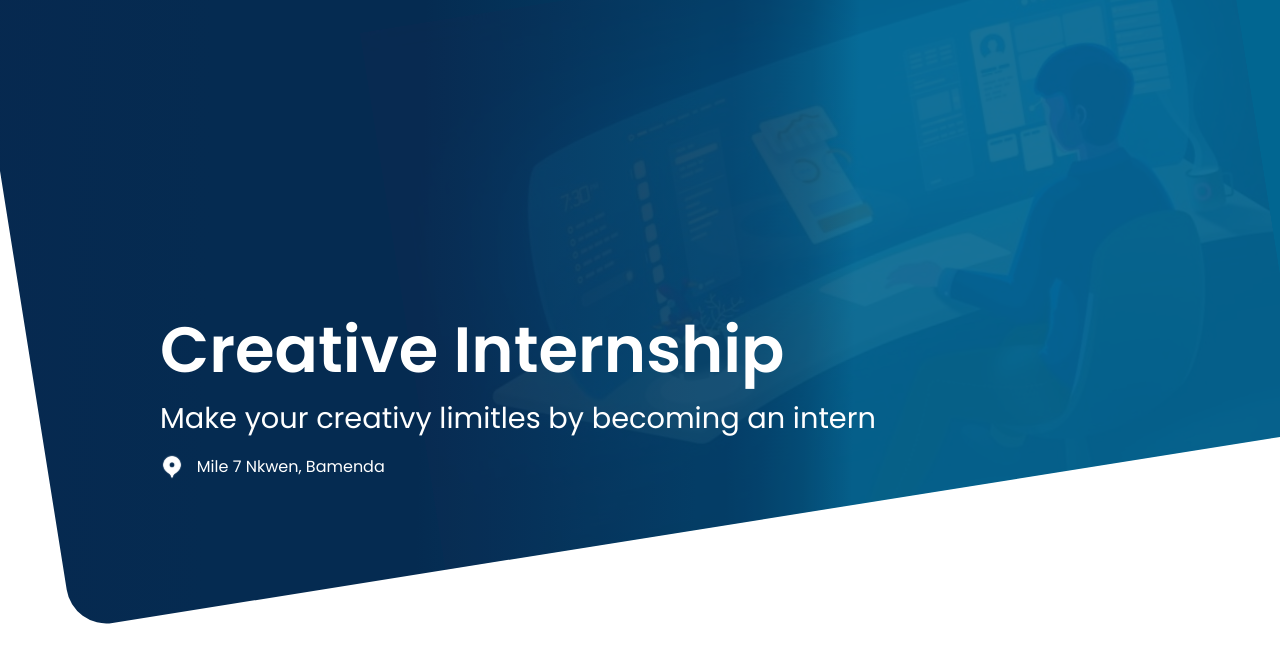
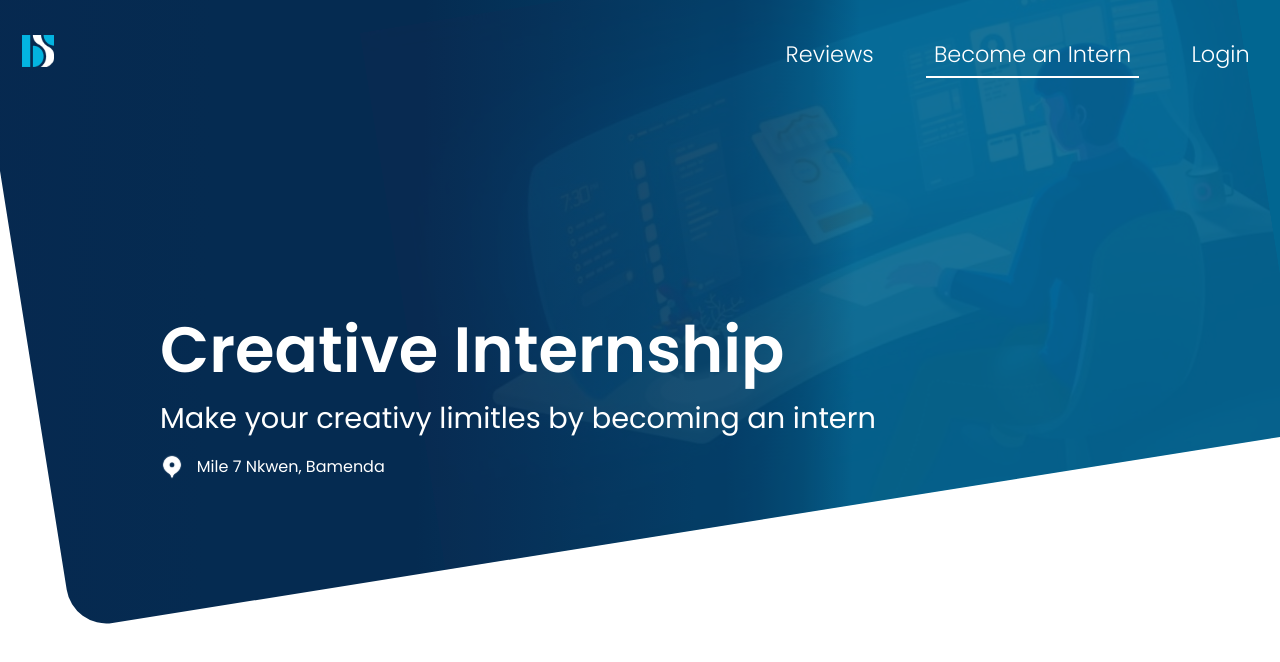
Before and after one commit to SMXKY/bitspartk-intern-client, a React (Create React App) app: page / in a window 1280 px wide. Shown: the top 662 px of the page. Built offline with nearby package versions, Linux system fonts and the light colour scheme.

Commit message:
completed the navigation bar and side bar, and added redux

```diff
--- a/src/App.css
+++ b/src/App.css
@@ -16,3 +16,11 @@
   box-sizing: border-box;
   font-family: "Poppins", serif;
 }
+
+:root {
+  --cta-color: #065c93;
+}
+
+body {
+  /* background-color: black; */
+}
--- a/src/App.js
+++ b/src/App.js
@@ -3,12 +3,14 @@ import { BrowserRouter as Router, Routes, Route } from "react-router-dom";
 // import { Component } from "react";
 import { NavBar } from "./components/NavBar/NavBar.Component";
 import { LandingPage } from "./pages/LandingPage/LandingPage.Component";
+import { SideBar } from "./components/SideBar/SideBar.Component";
 
 function App() {
   return (
     <div>
       <Router>
         <NavBar />
+        <SideBar />
         <div>
           <Routes>
             <Route path="/" element={<LandingPage />} />
--- a/src/components/NavBar/NavBar.Component.jsx
+++ b/src/components/NavBar/NavBar.Component.jsx
@@ -1,10 +1,48 @@
 import "./NavBar.Styles.css";
 import Logo from "../../assets/logo.svg";
+import { Link } from "react-router-dom";
+
+import { NavLink } from "../NavLink/NavLink.Component";
+import { useState } from "react";
+import { useDispatch, useSelector } from "react-redux";
+import { toggleSideBar } from "../../redux/navigation/navigation.slice";
 
 export const NavBar = () => {
+  const [navBtn, setNavBtn] = useState("");
+  const SideBar = useSelector((state) => state.navigation.sidebarOff);
+  const dispatchSideBar = useDispatch();
+
+  const handleNavBtnSwitch = () => {
+    if (navBtn === "") {
+      setNavBtn("sid-bar-btn-close");
+      dispatchSideBar(toggleSideBar());
+    } else {
+      setNavBtn("");
+      dispatchSideBar(toggleSideBar());
+    }
+  };
+
   return (
     <div className="nav-bar">
-      <img className="logo-img" src={Logo} alt="bitspark-logo" />
+      <Link to={"/"}>
+        <img className="logo-img" src={Logo} alt="bitspark-logo" />
+      </Link>
+
+      <div className="nav-links">
+        <NavLink text="Reviews" url={"/reviews"} linkName={"reviews"} />
+        <NavLink
+          text="Become an Intern"
+          url={"/"}
+          linkName={"becomeAnIntern"}
+        />
+        <NavLink text="Login" url={"/login"} linkName={"login"} />
+      </div>
+
+      <div className={`side-bar-btn ${navBtn}`} onClick={handleNavBtnSwitch}>
+        <div></div>
+        <div></div>
+        <div></div>
+      </div>
     </div>
   );
 };
--- a/src/components/NavBar/NavBar.Styles.css
+++ b/src/components/NavBar/NavBar.Styles.css
@@ -4,7 +4,69 @@
   right: 0;
   top: 0;
   height: 4rem;
-  background-color: red;
+  /* background-color: red; */
   display: flex;
   justify-content: space-between;
+  z-index: 200;
+  align-items: center;
+  padding: 3.4rem 1.4rem;
 }
+
+.nav-bar .logo-img {
+  width: 2rem;
+  height: 2rem;
+  object-fit: cover;
+}
+
+.nav-links {
+  display: flex;
+  justify-content: space-between;
+  /* border: solid red; */
+  width: 30rem;
+}
+
+.side-bar-btn {
+  display: none;
+}
+
+@media (max-width: 786px) {
+  .nav-links {
+    width: 20rem;
+  }
+}
+
+@media (max-width: 514px) {
+  .nav-links {
+    display: none;
+  }
+
+  .side-bar-btn {
+    display: flex;
+    flex-direction: column;
+    justify-content: space-between;
+    /* border: solid red; */
+    cursor: pointer;
+    height: 1.3rem;
+    align-items: center;
+  }
+
+  .side-bar-btn div {
+    height: 0.15rem;
+    border-radius: 0.1rem;
+    width: 1.8rem;
+    background-color: white;
+    transition: transform 0.3s ease, opacity 0.3s ease;
+  }
+
+  .sid-bar-btn-close div:nth-child(1) {
+    transform: translateY(10px) rotate(45deg);
+  }
+
+  .sid-bar-btn-close div:nth-child(2) {
+    opacity: 0;
+  }
+
+  .sid-bar-btn-close div:nth-child(3) {
+    transform: translateY(-10px) rotate(-45deg);
+  }
+}
--- /dev/null
+++ b/src/components/NavLink/NavLink.Component.jsx
@@ -0,0 +1,39 @@
+import { useDispatch, useSelector } from "react-redux";
+import "./NavLink.Styles.css";
+import { Link } from "react-router-dom";
+import { toggleNavLInks } from "../../redux/navigation/navigation.slice";
+
+export const NavLink = ({ text, url, isOnSideBar, linkName }) => {
+  const navLinkSatus = useSelector((state) => state.navigation.navigationLinks);
+  const dispatch = useDispatch();
+
+  console.log("check", navLinkSatus[linkName]);
+
+  const handleLinkToggle = () => {
+    dispatch(toggleNavLInks(linkName));
+  };
+
+  let isOnSideBarAndIsOn = false;
+  let isOnNavBarAndIsOn = false;
+
+  if (isOnSideBar && navLinkSatus[linkName]) {
+    isOnSideBarAndIsOn = true;
+  }
+
+  if (!isOnSideBar && navLinkSatus[linkName]) {
+    isOnNavBarAndIsOn = true;
+  }
+
+  return (
+    <div className="nav-link" onClick={handleLinkToggle}>
+      <Link
+        className={`nav-link-text ${isOnSideBar ? "side-bar-link" : ""} ${
+          isOnNavBarAndIsOn ? "nav-link-on" : ""
+        } ${isOnSideBarAndIsOn ? "nav-link-on-side-bar" : ""}`}
+        to={url}
+      >
+        {text}
+      </Link>
+    </div>
+  );
+};
--- /dev/null
+++ b/src/components/NavLink/NavLink.Styles.css
@@ -0,0 +1,77 @@
+.nav-link-text {
+  text-decoration: none;
+  color: white;
+  font-size: 1.4rem;
+  transition: ease-in-out 0.2s;
+  text-align: center;
+  position: relative;
+  font-weight: 300;
+  padding: 0.5rem;
+}
+
+.nav-link-text::after {
+  content: "";
+  position: absolute;
+  left: 0;
+  /* right: -100%; */
+  bottom: 0;
+  width: 0;
+  height: 2px;
+  background-color: white;
+  transition: width 0.3s ease, left 0.3s ease;
+  /* transform: translateX(-10%); */
+}
+
+.nav-link-text:hover::after {
+  width: 100%;
+  left: 0;
+}
+
+.side-bar-link::after {
+  content: "";
+  position: absolute;
+  left: 0;
+  bottom: 0;
+  width: 0;
+  height: 2px;
+  background-color: var(--cta-color);
+  transition: width 0.3s ease, left 0.3s ease;
+}
+
+.side-bar-link {
+  color: var(--cta-color);
+}
+
+.nav-link-on-side-bar::after {
+  content: "";
+  position: absolute;
+  left: 0;
+  /* right: -100%; */
+  bottom: 0;
+  width: 100%;
+  height: 2px;
+  background-color: var(--cta-color);
+  transition: width 0.3s ease, left 0.3s ease;
+  /* transform: translateX(-10%); */
+}
+
+.nav-link-on::after {
+  content: "";
+  position: absolute;
+  left: 0;
+  /* right: -100%; */
+  bottom: 0;
+  width: 100%;
+  height: 2px;
+  background-color: white;
+  transition: width 0.3s ease, left 0.3s ease;
+  /* transform: translateX(-10%); */
+}
+
+@media (max-width: 786px) {
+  .nav-link-text {
+    font-size: 1rem;
+    font-weight: 300;
+    padding: 0.2rem;
+  }
+}
--- /dev/null
+++ b/src/components/SideBar/SideBar.Component.jsx
@@ -0,0 +1,27 @@
+import "./SideBar.Styles.css";
+import { NavLink } from "../NavLink/NavLink.Component";
+import { useSelector, useDispatch } from "react-redux";
+
+export const SideBar = () => {
+  const SideBar = useSelector((state) => state.navigation.sidebarOff);
+  const dispatchSideBar = useDispatch();
+  return (
+    <div className={`sidebar ${SideBar ? "sidebar-off" : ""}`}>
+      <NavLink
+        text="Reviews"
+        url={"/reviews"}
+        isOnSideBar
+        linkName={"reviews"}
+      />
+      <br />
+      <NavLink
+        text="Become an Intern"
+        url={"/"}
+        isOnSideBar
+        linkName={"becomeAnIntern"}
+      />
+      <br />
+      <NavLink text="Login" url={"/login"} isOnSideBar linkName={"login"} />
+    </div>
+  );
+};
--- /dev/null
+++ b/src/components/SideBar/SideBar.Styles.css
@@ -0,0 +1,23 @@
+.sidebar {
+  z-index: 201;
+  position: fixed;
+  top: 5rem;
+  right: 0;
+  background-color: white;
+  display: none;
+  border-top-left-radius: 0.5rem;
+  border-bottom-left-radius: 0.5rem;
+  padding: 2rem 4rem 2rem 2rem;
+  box-shadow: 0px 0px 8px rgba(255, 255, 255, 0.1);
+  transition: ease-in 0.4s;
+}
+
+.sidebar-off {
+  right: -18rem;
+}
+
+@media (max-width: 514px) {
+  .sidebar {
+    display: block;
+  }
+}
--- a/src/index.js
+++ b/src/index.js
@@ -2,11 +2,15 @@ import React from "react";
 import ReactDOM from "react-dom/client";
 import App from "./App";
 import reportWebVitals from "./reportWebVitals";
+import { Provider } from "react-redux";
+import { store } from "./redux/store";
 
 const root = ReactDOM.createRoot(document.getElementById("root"));
 root.render(
   <React.StrictMode>
-    <App />
+    <Provider store={store}>
+      <App />
+    </Provider>
   </React.StrictMode>
 );
 
--- /dev/null
+++ b/src/redux/navigation/navigation.slice.js
@@ -0,0 +1,43 @@
+import { createSlice } from "@reduxjs/toolkit";
+
+const initialState = {
+  sidebarOff: true,
+  navigationLinks: {
+    reviews: false,
+    becomeAnIntern: true,
+    login: false,
+  },
+};
+
+const navigationSlice = createSlice({
+  name: "navigation",
+  initialState,
+  reducers: {
+    toggleSideBar: (state, action) => {
+      if (state.sidebarOff) {
+        state.sidebarOff = false;
+      } else {
+        state.sidebarOff = true;
+      }
+    },
+
+    toggleNavLInks: (state, action) => {
+      const links = Object.keys(state.navigationLinks);
+
+      links.forEach((link) => {
+        console.log(link, action.payload);
+        if (link === action.payload) {
+          state.navigationLinks[link] = true;
+        } else {
+          state.navigationLinks[link] = false;
+        }
+      });
+
+      console.log(state.navigationLinks.becomeAnIntern);
+    },
+  },
+});
+
+export const { toggleSideBar, toggleNavLInks } = navigationSlice.actions;
+
+export default navigationSlice.reducer;
--- /dev/null
+++ b/src/redux/store.js
@@ -0,0 +1,8 @@
+import { configureStore } from "@reduxjs/toolkit";
+import navigationReducer from "./navigation/navigation.slice";
+
+export const store = configureStore({
+  reducer: {
+    navigation: navigationReducer,
+  },
+});
```
